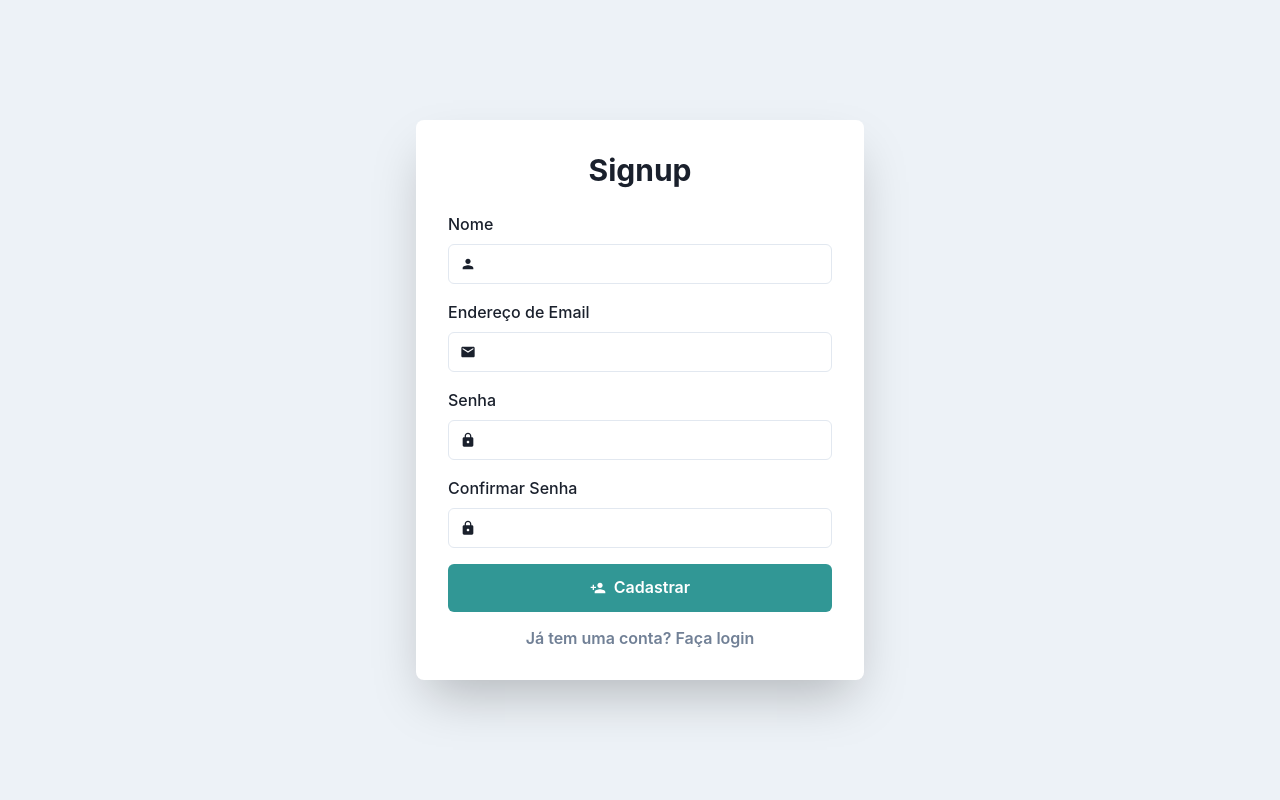
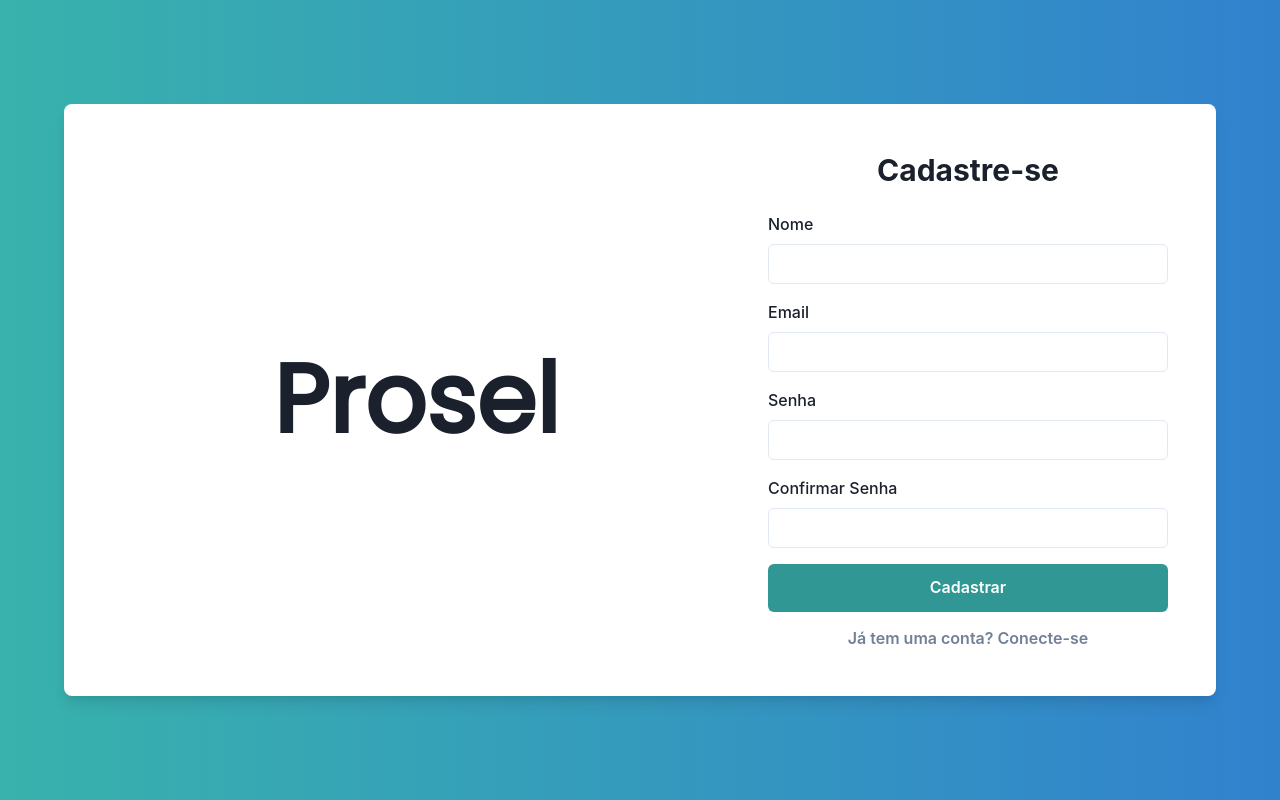
Before and after one commit to joabe-nascimento/client-hospital-system, a React (Vite) app: page /signup in a window 1280 px wide. Built offline with nearby package versions, Linux system fonts and the light colour scheme.

Commit message:
att do swith theme

```diff
--- a/package.json
+++ b/package.json
@@ -14,15 +14,18 @@
     "@chakra-ui/react": "^2.8.2",
     "@emotion/react": "^11.11.4",
     "@emotion/styled": "^11.11.5",
+    "@fontsource/poppins": "^5.0.14",
     "axios": "^1.7.2",
     "chart.js": "^4.4.3",
+    "formik": "^2.4.6",
     "framer-motion": "^11.2.10",
     "moment": "^2.30.1",
     "react": "^18.3.1",
     "react-chartjs-2": "^5.2.0",
     "react-dom": "^18.3.1",
     "react-icons": "^5.2.1",
-    "react-router-dom": "^6.23.1"
+    "react-router-dom": "^6.23.1",
+    "yup": "^1.4.0"
   },
   "devDependencies": {
     "@types/react": "^18.2.66",
--- a/src/components/Signin/index.jsx
+++ b/src/components/Signin/index.jsx
@@ -1,4 +1,4 @@
-import React, { useState } from "react";
+import React from "react";
 import {
   Box,
   Button,
@@ -7,38 +7,36 @@ import {
   FormLabel,
   Input,
   Heading,
+  Text,
   Stack,
   useToast,
-  InputGroup,
-  InputLeftElement,
-  Image,
 } from "@chakra-ui/react";
+import { motion } from "framer-motion";
 import { useNavigate } from "react-router-dom";
-import { motion } from "framer-motion";
-import { MdLocalHospital, MdEmail, MdLock } from "react-icons/md";
-
-const MotionBox = motion(Box);
+import { Formik, Form, Field } from "formik";
+import * as Yup from "yup";
+import "@fontsource/poppins"; // Import Poppins font
 
 const Signin = () => {
   const toast = useToast();
   const navigate = useNavigate();
-  const [email, setEmail] = useState("");
-  const [password, setPassword] = useState("");
 
-  const handleLogin = async (event) => {
-    event.preventDefault();
+  const SigninSchema = Yup.object().shape({
+    email: Yup.string().email("Email inválido").required("Email é obrigatório"),
+    password: Yup.string()
+      .min(6, "Senha muito curta - deve ter no mínimo 6 caracteres")
+      .required("Senha é obrigatória"),
+  });
 
+  const handleLogin = async (values, actions) => {
     try {
-      const response = await fetch(
-        "https://backend-hospital-system.onrender.com/api/signin",
-        {
+      const response = await fetch("http://localhost:3001/api/signin", {
         method: "POST",
         headers: {
           "Content-Type": "application/json",
         },
-          body: JSON.stringify({ email, password }),
-        }
-      );
+        body: JSON.stringify(values),
+      });
 
       const data = await response.json();
 
@@ -46,7 +44,7 @@ const Signin = () => {
         // Successful login
         localStorage.setItem("userData", JSON.stringify(data.user));
         toast({
-          title: "Login bem-sucedido.",
+          title: "Login bem-sucedido",
           description: "Você entrou com sucesso.",
           status: "success",
           duration: 5000,
@@ -56,7 +54,7 @@ const Signin = () => {
       } else {
         // Display error message
         toast({
-          title: "Erro de login",
+          title: "Erro no login",
           description: data.message || "Ocorreu um erro ao fazer login.",
           status: "error",
           duration: 5000,
@@ -67,79 +65,109 @@ const Signin = () => {
       console.error(error);
       // Display generic error message
       toast({
-        title: "Erro de login",
+        title: "Erro no login",
         description: "Ocorreu um erro ao fazer login.",
         status: "error",
         duration: 5000,
         isClosable: true,
       });
+    } finally {
+      actions.setSubmitting(false);
     }
   };
 
   return (
-    <Flex minHeight="100vh" align="center" justify="center" bg="gray.100">
-      <MotionBox
-        maxW="md"
+    <Flex
+      minHeight="100vh"
+      align="center"
+      justify="center"
+      bgGradient="linear(to-r, teal.400, blue.500)"
+      p={4}
+    >
+      <Box
+        maxW="6xl"
         w="full"
+        rounded="lg"
+        p={6}
+        my={12}
+        display="flex"
+        flexDirection={{ base: "column", md: "row" }}
+        alignItems="center"
+        justifyContent="center"
         bg="white"
-        boxShadow="2xl"
-        rounded="lg"
-        p={8}
-        my={12}
-        initial={{ y: -200, opacity: 0 }}
-        animate={{ y: 0, opacity: 1 }}
+        boxShadow="lg"
+      >
+        <Box
+          flex="1"
+          display="flex"
+          alignItems="center"
+          justifyContent="center"
+          flexDirection="column"
+          mb={{ base: 6, md: 0 }}
+        >
+          <motion.div
+            initial={{ scale: 0.8 }}
+            animate={{ scale: 1 }}
             transition={{ duration: 0.5 }}
           >
-        <Heading as="h2" size="lg" mb={6} textAlign="center">
-          Login Hospitalar
+            <Heading
+              as="h2"
+              fontSize="8xl"
+              fontFamily="Poppins, sans-serif"
+              textAlign="center"
+            >
+              Prosel
             </Heading>
-        <form onSubmit={handleLogin}>
+          </motion.div>
+        </Box>
+        <Box flex="1" maxW="md" w="full" p={6}>
+          <Heading as="h3" size="lg" mb={6} textAlign="center">
+            Fazer login
+          </Heading>
+          <Formik
+            initialValues={{ email: "", password: "" }}
+            validationSchema={SigninSchema}
+            onSubmit={handleLogin}
+          >
+            {({ errors, touched, isSubmitting }) => (
+              <Form>
                 <Stack spacing={4}>
-            <FormControl>
-              <FormLabel>Endereço de Email</FormLabel>
-              <InputGroup>
-                <InputLeftElement pointerEvents="none">
-                  <MdEmail color="gray.300" />
-                </InputLeftElement>
-                <Input
-                  type="email"
-                  value={email}
-                  onChange={(e) => setEmail(e.target.value)}
-                  required
-                />
-              </InputGroup>
+                  <FormControl isInvalid={errors.email && touched.email}>
+                    <FormLabel>Email</FormLabel>
+                    <Field name="email" as={Input} type="email" />
+                    {errors.email && touched.email ? (
+                      <Text color="red.500" fontSize="sm">
+                        {errors.email}
+                      </Text>
+                    ) : null}
                   </FormControl>
-            <FormControl>
+                  <FormControl isInvalid={errors.password && touched.password}>
                     <FormLabel>Senha</FormLabel>
-              <InputGroup>
-                <InputLeftElement pointerEvents="none">
-                  <MdLock color="gray.300" />
-                </InputLeftElement>
-                <Input
-                  type="password"
-                  value={password}
-                  onChange={(e) => setPassword(e.target.value)}
-                  required
-                />
-              </InputGroup>
+                    <Field name="password" as={Input} type="password" />
+                    {errors.password && touched.password ? (
+                      <Text color="red.500" fontSize="sm">
+                        {errors.password}
+                      </Text>
+                    ) : null}
                   </FormControl>
                   <Button
                     type="submit"
                     colorScheme="teal"
                     size="lg"
                     fontSize="md"
-              leftIcon={<MdLocalHospital />}
-              _hover={{ bg: "teal.500", transform: "scale(1.05)" }}
-              transition="all 0.2s"
+                    isLoading={isSubmitting}
                   >
                     Entrar
                   </Button>
                   <Button variant="link" onClick={() => navigate("/signup")}>
-              Não tem uma conta? Inscreva-se
+                    Não tem uma conta? Inscrever-se
                   </Button>
                 </Stack>
-        </form>
-      </MotionBox>
+              </Form>
+            )}
+          </Formik>
+        </Box>
+      </Box>
     </Flex>
   );
 };
--- a/src/components/Signup/index.jsx
+++ b/src/components/Signup/index.jsx
@@ -1,4 +1,4 @@
-import React, { useState } from "react";
+import React from "react";
 import {
   Box,
   Button,
@@ -7,70 +7,70 @@ import {
   FormLabel,
   Input,
   Heading,
+  Text,
   Stack,
   useToast,
-  InputGroup,
-  InputLeftElement,
-  Image,
 } from "@chakra-ui/react";
+import { motion } from "framer-motion";
 import { useNavigate } from "react-router-dom";
-import { motion } from "framer-motion";
-import { MdPersonAdd, MdEmail, MdLock, MdPerson } from "react-icons/md";
-
-const MotionBox = motion(Box);
+import { Formik, Form, Field } from "formik";
+import * as Yup from "yup";
+import "@fontsource/poppins"; // Import Poppins font
 
 const Signup = () => {
   const toast = useToast();
   const navigate = useNavigate();
-  const [name, setName] = useState("");
-  const [email, setEmail] = useState("");
-  const [password, setPassword] = useState("");
-  const [confirmPassword, setConfirmPassword] = useState("");
-  const [isLoading, setIsLoading] = useState(false);
 
-  const handleSignup = async (event) => {
-    event.preventDefault();
-    setIsLoading(true); // Desabilitar o botão
+  const SignupSchema = Yup.object().shape({
+    name: Yup.string().required("Nome é obrigatório"),
+    email: Yup.string().email("Email inválido").required("Email é obrigatório"),
+    password: Yup.string()
+      .min(6, "Senha muito curta - deve ter no mínimo 6 caracteres")
+      .required("Senha é obrigatória"),
+    confirmPassword: Yup.string()
+      .oneOf([Yup.ref("password"), null], "Senhas devem coincidir")
+      .required("Confirmação de senha é obrigatória"),
+  });
 
-    if (password !== confirmPassword) {
+  const handleSignup = async (values, actions) => {
+    if (values.password !== values.confirmPassword) {
       toast({
-        title: "Password mismatch",
-        description: "Passwords do not match.",
+        title: "Erro na confirmação",
+        description: "As senhas não coincidem.",
         status: "error",
         duration: 5000,
         isClosable: true,
       });
-      setIsLoading(false); // Habilitar o botão novamente
+      actions.setSubmitting(false);
       return;
     }
 
     try {
-      const response = await fetch(
-        "https://backend-hospital-system.onrender.com/api/signup",
-        {
+      const response = await fetch("http://localhost:3001/api/signup", {
         method: "POST",
         headers: {
           "Content-Type": "application/json",
         },
-          body: JSON.stringify({ name, email, password }),
-        }
-      );
+        body: JSON.stringify(values),
+      });
 
       const data = await response.json();
 
       if (response.ok) {
+        // Successful signup
         toast({
-          title: "Signup successful.",
-          description: "You have signed up successfully.",
+          title: "Cadastro bem-sucedido",
+          description: "Você se cadastrou com sucesso.",
           status: "success",
           duration: 5000,
           isClosable: true,
         });
-        navigate("/signin");
+        navigate("/signin"); // Redirect to login page
       } else {
+        // Display error message
         toast({
-          title: "Signup error",
-          description: data.message || "An error occurred during signup.",
+          title: "Erro no cadastro",
+          description: data.message || "Ocorreu um erro durante o cadastro.",
           status: "error",
           duration: 5000,
           isClosable: true,
@@ -78,109 +78,138 @@ const Signup = () => {
       }
     } catch (error) {
       console.error(error);
+      // Display generic error message
       toast({
-        title: "Signup error",
-        description: "An error occurred during signup.",
+        title: "Erro no cadastro",
+        description: "Ocorreu um erro durante o cadastro.",
         status: "error",
         duration: 5000,
         isClosable: true,
       });
     } finally {
-      setIsLoading(false); // Habilitar o botão novamente
+      actions.setSubmitting(false);
     }
   };
 
   return (
-    <Flex minHeight="100vh" align="center" justify="center" bg="gray.100">
-      <MotionBox
-        maxW="md"
+    <Flex
+      minHeight="100vh"
+      align="center"
+      justify="center"
+      bgGradient="linear(to-r, teal.400, blue.500)"
+      p={4}
+    >
+      <Box
+        maxW="6xl"
         w="full"
+        rounded="lg"
+        p={6}
+        my={12}
+        display="flex"
+        flexDirection={{ base: "column", md: "row" }}
+        alignItems="center"
+        justifyContent="center"
         bg="white"
-        boxShadow="2xl"
-        rounded="lg"
-        p={8}
-        my={12}
-        initial={{ y: -200, opacity: 0 }}
-        animate={{ y: 0, opacity: 1 }}
+        boxShadow="lg"
+      >
+        <Box
+          flex="1"
+          display="flex"
+          alignItems="center"
+          justifyContent="center"
+          flexDirection="column"
+          mb={{ base: 6, md: 0 }}
+        >
+          <motion.div
+            initial={{ scale: 0.8 }}
+            animate={{ scale: 1 }}
             transition={{ duration: 0.5 }}
           >
-        <Heading as="h2" size="lg" mb={6} textAlign="center">
-          Signup
+            <Heading
+              as="h2"
+              fontSize="8xl"
+              fontFamily="Poppins, sans-serif"
+              textAlign="center"
+            >
+              Prosel
             </Heading>
-        <form onSubmit={handleSignup}>
+          </motion.div>
+        </Box>
+        <Box flex="1" maxW="md" w="full" p={6}>
+          <Heading as="h3" size="lg" mb={6} textAlign="center">
+            Cadastre-se
+          </Heading>
+          <Formik
+            initialValues={{
+              name: "",
+              email: "",
+              password: "",
+              confirmPassword: "",
+            }}
+            validationSchema={SignupSchema}
+            onSubmit={handleSignup}
+          >
+            {({ errors, touched, isSubmitting }) => (
+              <Form>
                 <Stack spacing={4}>
-            <FormControl>
+                  <FormControl isInvalid={errors.name && touched.name}>
                     <FormLabel>Nome</FormLabel>
-              <InputGroup>
-                <InputLeftElement pointerEvents="none">
-                  <MdPerson color="gray.300" />
-                </InputLeftElement>
-                <Input
-                  type="text"
-                  value={name}
-                  onChange={(e) => setName(e.target.value)}
-                  required
-                />
-              </InputGroup>
+                    <Field name="name" as={Input} type="text" />
+                    {errors.name && touched.name ? (
+                      <Text color="red.500" fontSize="sm">
+                        {errors.name}
+                      </Text>
+                    ) : null}
                   </FormControl>
-            <FormControl>
-              <FormLabel>Endereço de Email</FormLabel>
-              <InputGroup>
-                <InputLeftElement pointerEvents="none">
-                  <MdEmail color="gray.300" />
-                </InputLeftElement>
-                <Input
-                  type="email"
-                  value={email}
-                  onChange={(e) => setEmail(e.target.value)}
-                  required
-                />
-              </InputGroup>
+                  <FormControl isInvalid={errors.email && touched.email}>
+                    <FormLabel>Email</FormLabel>
+                    <Field name="email" as={Input} type="email" />
+                    {errors.email && touched.email ? (
+                      <Text color="red.500" fontSize="sm">
+                        {errors.email}
+                      </Text>
+                    ) : null}
                   </FormControl>
-            <FormControl>
+                  <FormControl isInvalid={errors.password && touched.password}>
                     <FormLabel>Senha</FormLabel>
-              <InputGroup>
-                <InputLeftElement pointerEvents="none">
-                  <MdLock color="gray.300" />
-                </InputLeftElement>
-                <Input
-                  type="password"
-                  value={password}
-                  onChange={(e) => setPassword(e.target.value)}
-                  required
-                />
-              </InputGroup>
+                    <Field name="password" as={Input} type="password" />
+                    {errors.password && touched.password ? (
+                      <Text color="red.500" fontSize="sm">
+                        {errors.password}
+                      </Text>
+                    ) : null}
                   </FormControl>
-            <FormControl>
+                  <FormControl
+                    isInvalid={
+                      errors.confirmPassword && touched.confirmPassword
+                    }
+                  >
                     <FormLabel>Confirmar Senha</FormLabel>
-              <InputGroup>
-                <InputLeftElement pointerEvents="none">
-                  <MdLock color="gray.300" />
-                </InputLeftElement>
-                <Input
-                  type="password"
-                  value={confirmPassword}
-                  onChange={(e) => setConfirmPassword(e.target.value)}
-                  required
-                />
-              </InputGroup>
+                    <Field name="confirmPassword" as={Input} type="password" />
+                    {errors.confirmPassword && touched.confirmPassword ? (
+                      <Text color="red.500" fontSize="sm">
+                        {errors.confirmPassword}
+                      </Text>
+                    ) : null}
                   </FormControl>
                   <Button
                     type="submit"
                     colorScheme="teal"
                     size="lg"
                     fontSize="md"
-              leftIcon={<MdPersonAdd />}
-              isLoading={isLoading} // Exibir spinner enquanto a requisição está em andamento
+                    isLoading={isSubmitting}
                   >
                     Cadastrar
                   </Button>
                   <Button variant="link" onClick={() => navigate("/signin")}>
-              Já tem uma conta? Faça login
+                    Já tem uma conta? Conecte-se
                   </Button>
                 </Stack>
-        </form>
-      </MotionBox>
+              </Form>
+            )}
+          </Formik>
+        </Box>
+      </Box>
     </Flex>
   );
 };
--- a/src/components/sidebarComponents/SidebarContent .jsx
+++ b/src/components/sidebarComponents/SidebarContent .jsx
@@ -1,13 +1,27 @@
 import React from "react";
-import { Box, VStack, Button, Image, Center } from "@chakra-ui/react";
+import {
+  Box,
+  VStack,
+  Button,
+  Center,
+  Heading,
+  useColorMode,
+  useColorModeValue,
+  Switch,
+  HStack,
+  Text,
+  Icon,
+} from "@chakra-ui/react";
 import {
   MdDirectionsBus,
   MdTrackChanges,
   MdPriorityHigh,
   MdReport,
   MdLogout,
+  MdWbSunny,
+  MdNightlightRound,
 } from "react-icons/md";
-import logoclinica from "../../assets/login-conta.png";
+import { motion } from "framer-motion";
 
 const SidebarContent = ({
   handleLogout,
@@ -17,67 +31,168 @@ const SidebarContent = ({
   handleReportIncident,
   buttonSize,
 }) => {
+  const { colorMode, toggleColorMode } = useColorMode();
+  const btnBg = useColorModeValue("gray.100", "gray.700");
+  const btnHoverBg = useColorModeValue("teal.600", "teal.300");
+  const btnActiveBg = useColorModeValue("teal.700", "teal.400");
+  const btnColor = useColorModeValue("teal.500", "teal.200");
+  const btnShadow = useColorModeValue(
+    "0 4px 6px rgba(0, 0, 0, 0.1)",
+    "0 4px 6px rgba(0, 0, 0, 0.3)"
+  );
+  const sidebarBg = useColorModeValue("white", "gray.800");
+
+  const MotionIcon = motion(Icon);
+
   return (
-    <Box p={4}>
+    <Box p={4} bg={sidebarBg} height="100vh" position="relative">
       <VStack spacing={4} align="stretch">
         <Center>
-          <Image
-            src={logoclinica}
-            boxSize="150px" // Adjust the size here
-            objectFit="contain" // Ensures the image fits within the specified box size
+          <Heading
+            as="h2"
+            fontSize="4xl"
+            fontFamily="Poppins, sans-serif"
             mb={4}
-          />
+          >
+            Prosel
+          </Heading>
         </Center>
         <Button
           size={buttonSize}
           onClick={handleScheduleTransport}
-          colorScheme="teal"
+          bg={btnBg}
+          color={btnColor}
           leftIcon={<MdDirectionsBus />}
           justifyContent="flex-start"
           pl={4}
+          borderRadius="lg"
+          boxShadow={btnShadow}
+          _hover={{
+            bg: btnHoverBg,
+            color: "white",
+            transform: "translateY(-2px)",
+            boxShadow: "0 6px 8px rgba(0, 0, 0, 0.15)",
+            svg: { color: "white" },
+          }}
+          _active={{ bg: btnActiveBg, transform: "translateY(0)" }}
+          transition="all 0.2s"
         >
           Agendamento
         </Button>
         <Button
           size={buttonSize}
           onClick={handleTrackPatients}
-          colorScheme="teal"
+          bg={btnBg}
+          color={btnColor}
           leftIcon={<MdTrackChanges />}
           justifyContent="flex-start"
           pl={4}
+          borderRadius="lg"
+          boxShadow={btnShadow}
+          _hover={{
+            bg: btnHoverBg,
+            color: "white",
+            transform: "translateY(-2px)",
+            boxShadow: "0 6px 8px rgba(0, 0, 0, 0.15)",
+            svg: { color: "white" },
+          }}
+          _active={{ bg: btnActiveBg, transform: "translateY(0)" }}
+          transition="all 0.2s"
         >
           Rastreamento
         </Button>
         <Button
           size={buttonSize}
           onClick={handlePrioritizePatients}
-          colorScheme="teal"
+          bg={btnBg}
+          color={btnColor}
           leftIcon={<MdPriorityHigh />}
           justifyContent="flex-start"
           pl={4}
+          borderRadius="lg"
+          boxShadow={btnShadow}
+          _hover={{
+            bg: btnHoverBg,
+            color: "white",
+            transform: "translateY(-2px)",
+            boxShadow: "0 6px 8px rgba(0, 0, 0, 0.15)",
+            svg: { color: "white" },
+          }}
+          _active={{ bg: btnActiveBg, transform: "translateY(0)" }}
+          transition="all 0.2s"
         >
           Gestão de Prioridades
         </Button>
         <Button
           size={buttonSize}
           onClick={handleReportIncident}
-          colorScheme="teal"
+          bg={btnBg}
+          color={btnColor}
           leftIcon={<MdReport />}
           justifyContent="flex-start"
           pl={4}
+          borderRadius="lg"
+          boxShadow={btnShadow}
+          _hover={{
+            bg: btnHoverBg,
+            color: "white",
+            transform: "translateY(-2px)",
+            boxShadow: "0 6px 8px rgba(0, 0, 0, 0.15)",
+            svg: { color: "white" },
+          }}
+          _active={{ bg: btnActiveBg, transform: "translateY(0)" }}
+          transition="all 0.2s"
         >
           Registro de Incidentes
         </Button>
         <Button
           size={buttonSize}
           onClick={handleLogout}
-          colorScheme="red"
+          bg="red.500"
+          color="white"
           leftIcon={<MdLogout />}
           justifyContent="flex-start"
           pl={4}
+          borderRadius="lg"
+          boxShadow="0 4px 6px rgba(0, 0, 0, 0.1)"
+          _hover={{
+            bg: "red.600",
+            transform: "translateY(-2px)",
+            boxShadow: "0 6px 8px rgba(0, 0, 0, 0.15)",
+            svg: { color: "white" },
+          }}
+          _active={{ bg: "red.700", transform: "translateY(0)" }}
+          transition="all 0.2s"
         >
           Logout
         </Button>
+        <Box
+          mt="auto"
+          pt={4}
+          pb={2}
+          position="absolute"
+          bottom="4"
+          width="100%"
+        >
+          <HStack spacing={2} justifyContent="center">
+            <MotionIcon
+              as={colorMode === "light" ? MdWbSunny : MdNightlightRound}
+              boxSize={6}
+              color={colorMode === "light" ? "yellow.500" : "purple.500"}
+              animate={{ rotate: 360 }}
+              transition={{ duration: 0.5 }}
+            />
+            <Switch
+              isChecked={colorMode === "dark"}
+              onChange={toggleColorMode}
+              sx={{
+                "span.chakra-switch__track": {
+                  bg: colorMode === "dark" ? "gray.600" : "gray.200",
+                },
+              }}
+            />
+          </HStack>
+        </Box>
       </VStack>
     </Box>
   );
--- a/vite.config.js
+++ b/vite.config.js
@@ -4,7 +4,7 @@ import react from "@vitejs/plugin-react";
 // https://vitejs.dev/config/
 export default defineConfig({
   server: {
-    port: 3000, // Definindo a porta para 3001
+    port: 5000, // Definindo a porta para 3001
   },
   plugins: [react()],
 });
```
Also changed, not shown: src/components/dashboardComponents/AgendamentoTransporte.jsx (+60 -66 lines), 1 other file (tests, documents, lock files or other folders). Lines whose indentation alone changed are shown as unchanged.
